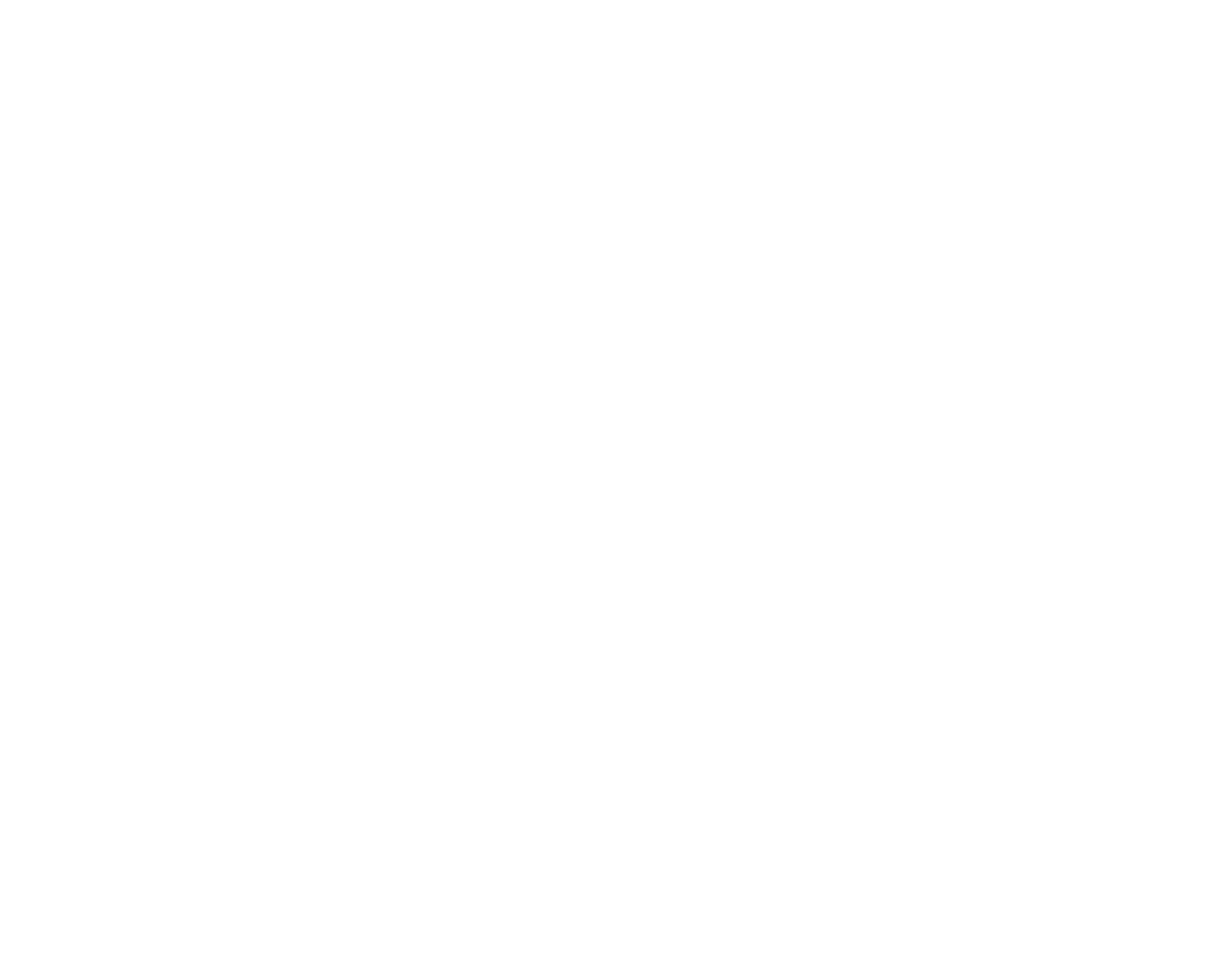
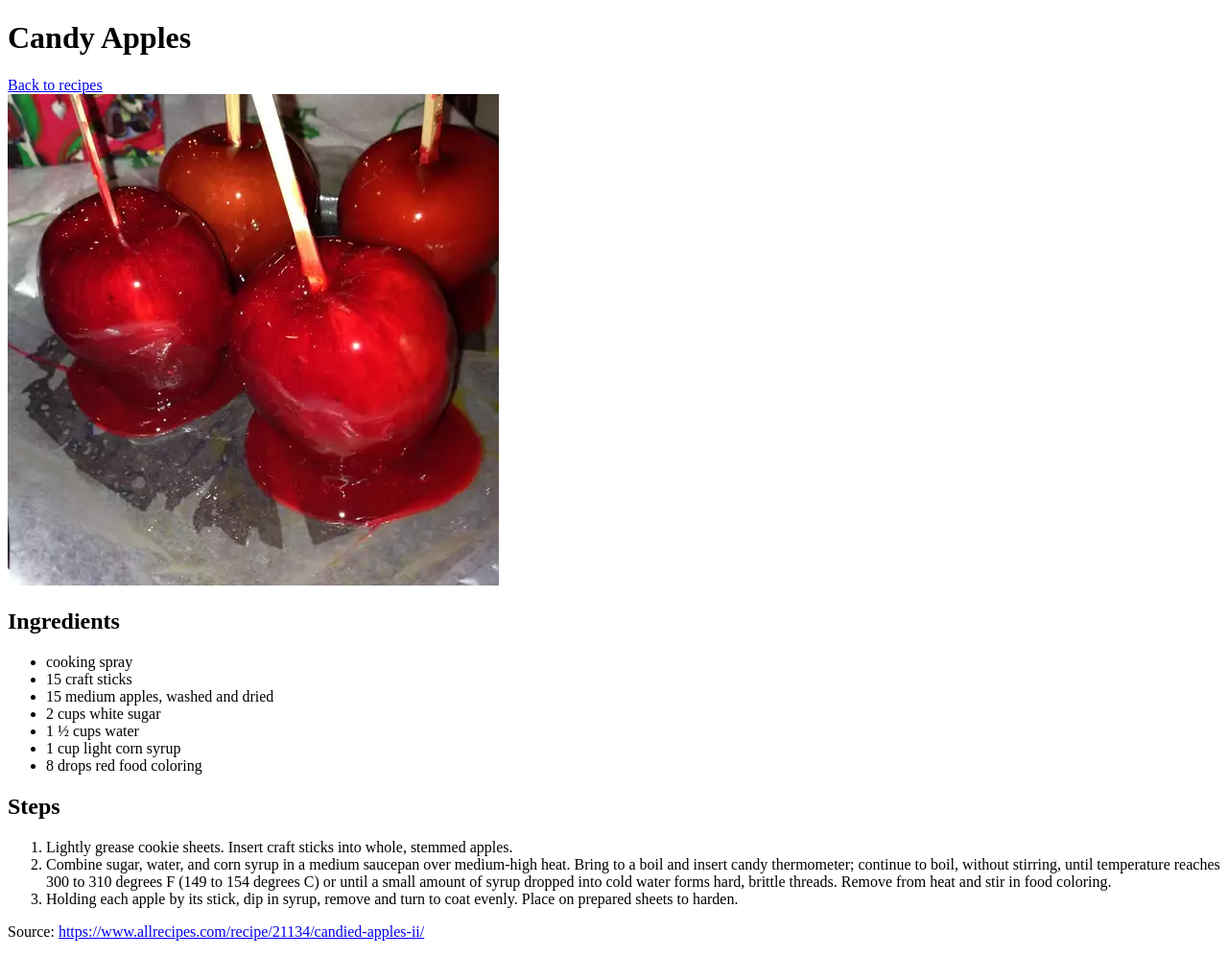
Before and after one commit to SabrinaGir/odin-recipes, a plain HTML site: page candy-apples.html in a window 1280 px wide. Shown: the whole page at 96% size. Before the commit the page ends 800 px from the top, so only its background shows below. Drawn offline with Linux system fonts and the light colour scheme.

Commit message:
Add link to index and complete second webpage: candy-apples

```diff
--- a/candy-apples.html
+++ b/candy-apples.html
@@ -0,0 +1,50 @@
+<!DOCTYPE html>
+<html lang="en">
+<head>
+    <meta charset="UTF-8">
+    <meta name="viewport" content="width=device-width, initial-scale=1.0">
+    <title>Candy Apples </title>
+</head>
+<body>
+    <h1> Candy Apples</h1>
+
+    <a href="index.html"> Back to recipes</a>
+
+    <br>
+
+    <img src="img/candy-apple.webp" alt="image of candy apples">
+
+    <h2> Ingredients </h2>
+
+    <ul>
+        <li> cooking spray </li>
+
+        <li>15 craft sticks</li>
+
+        <li>15 medium apples, washed and dried </li>
+
+        <li>2 cups white sugar </li>
+
+        <li>1 ½ cups water </li>
+
+        <li>1 cup light corn syrup </li>
+
+        <li>8 drops red food coloring </li>
+
+
+    </ul>
+
+    <h2> Steps </h2>
+
+    <ol>
+
+        <li> Lightly grease cookie sheets. Insert craft sticks into whole, stemmed apples.</li>
+        <li> Combine sugar, water, and corn syrup in a medium saucepan over medium-high heat. Bring to a boil and insert candy thermometer; continue to boil, without stirring, until temperature reaches 300 to 310 degrees F (149 to 154 degrees C) or until a small amount of syrup dropped into cold water forms hard, brittle threads. Remove from heat and stir in food coloring.</li>
+        <li> Holding each apple by its stick, dip in syrup, remove and turn to coat evenly. Place on prepared sheets to harden.</li>
+
+    </ol>
+
+
+    <p> Source: <a href="https://www.allrecipes.com/recipe/21134/candied-apples-ii/"> https://www.allrecipes.com/recipe/21134/candied-apples-ii/ </a></p>
+</body>
+</html>
```
Also changed, not shown: spooky-witch-fingers.html (+4 -0 lines), img/candy-apple.webp (added).
